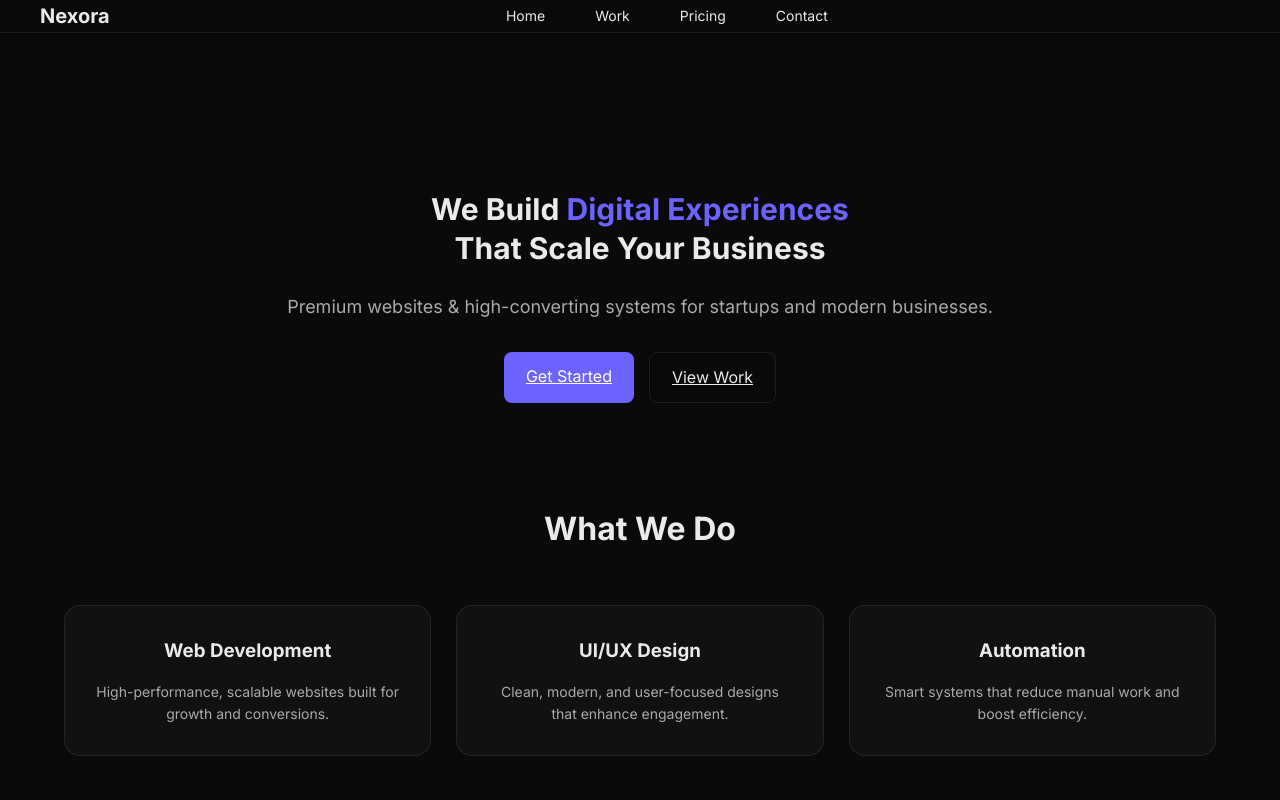
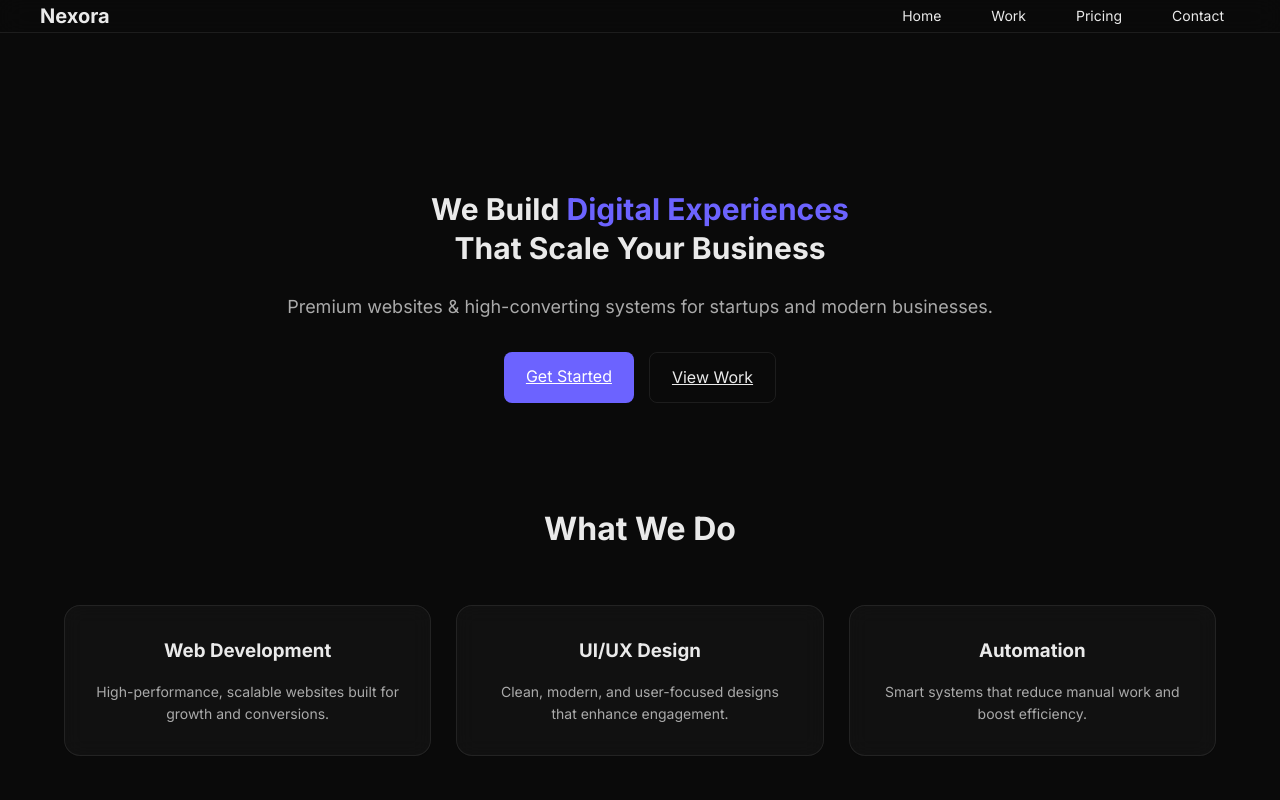
Before and after one commit to nexor-studios-0/Nexora-Studios, a plain HTML site: page index.html in a window 1280 px wide. Shown: the top 800 px of the page. Drawn offline with Linux system fonts and the light colour scheme.

Commit message:
etfgchjvbm

```diff
--- a/css/style.css
+++ b/css/style.css
@@ -59,12 +59,6 @@ body {
 .logo {
   font-weight: 700;
   font-size: 20px;
-}
-
-nav {
-  flex: 1;
-  display: flex;
-  justify-content: center; /* CENTER LINKS */
 }
 
 .nav-links {
```
